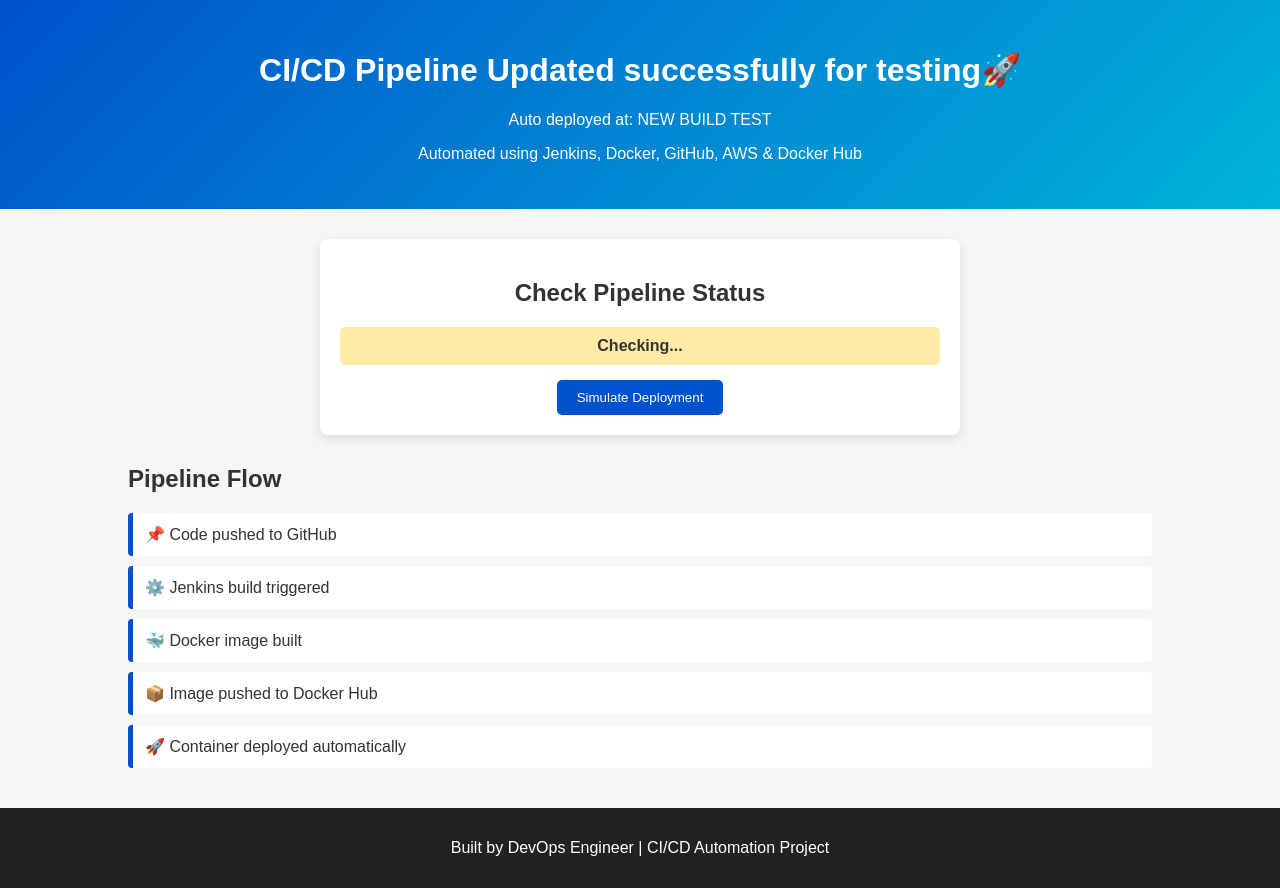
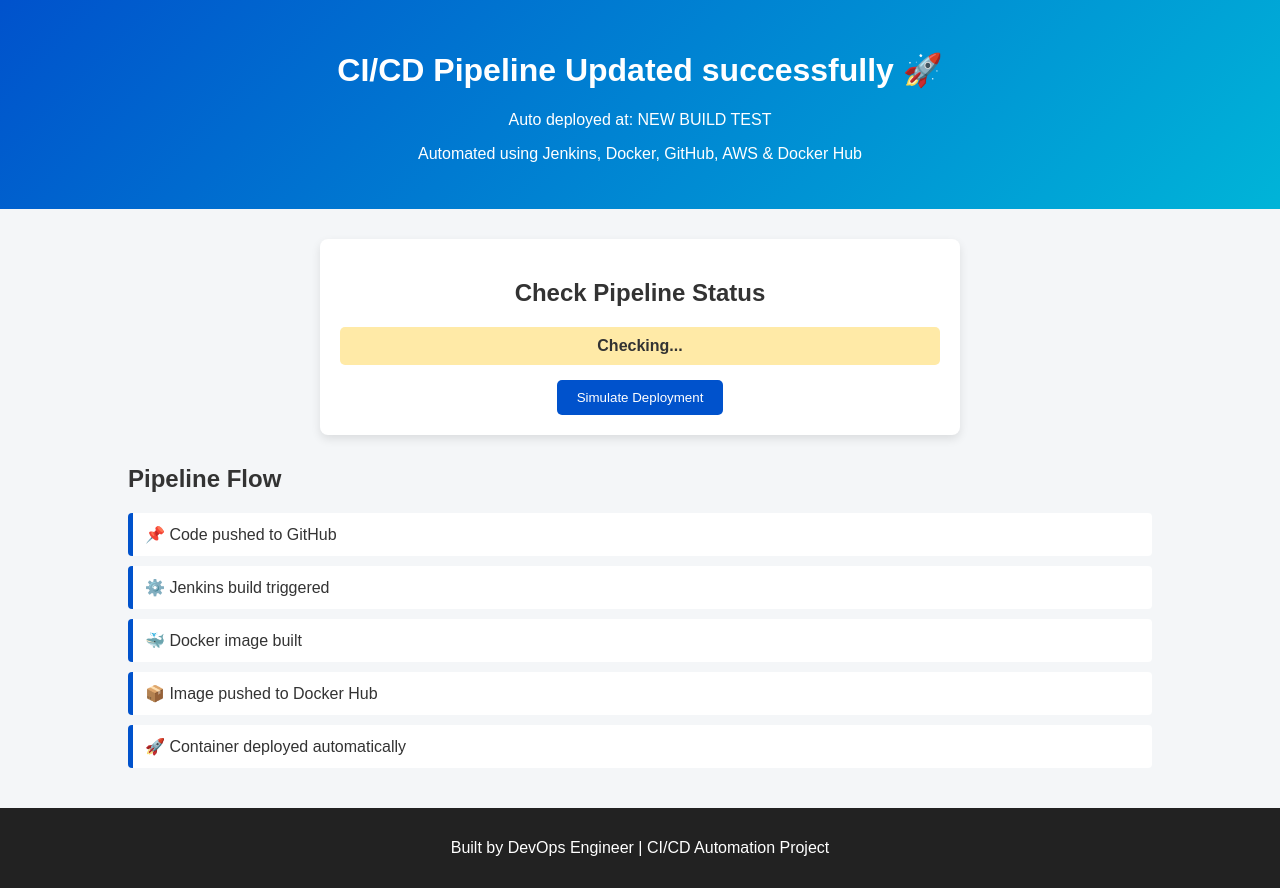
Before and after one commit to Kasim2908/CI-CD-FIRST, a plain HTML site: page index.html in a window 1280 px wide. Drawn offline with Linux system fonts and the light colour scheme.

Commit message:
testing on going

```diff
--- a/index.html
+++ b/index.html
@@ -8,7 +8,7 @@
 <body>
 
 <header>
-  <h1>CI/CD Pipeline Updated successfully for testing🚀</h1>
+  <h1>CI/CD Pipeline Updated successfully 🚀</h1>
 <p>Auto deployed at: NEW BUILD TEST</p>
 <p>Automated using Jenkins, Docker, GitHub, AWS & Docker Hub</p>
 </header>
```
